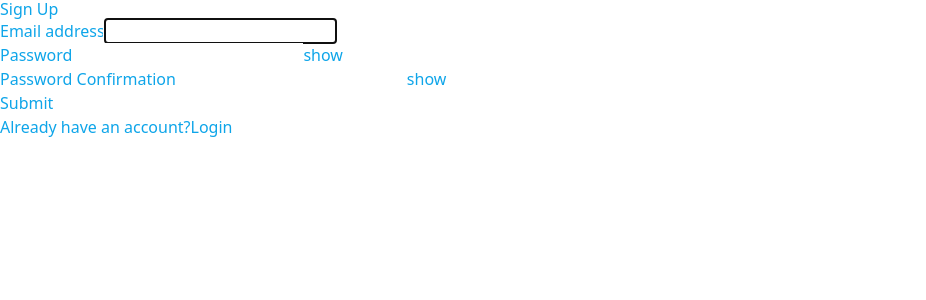
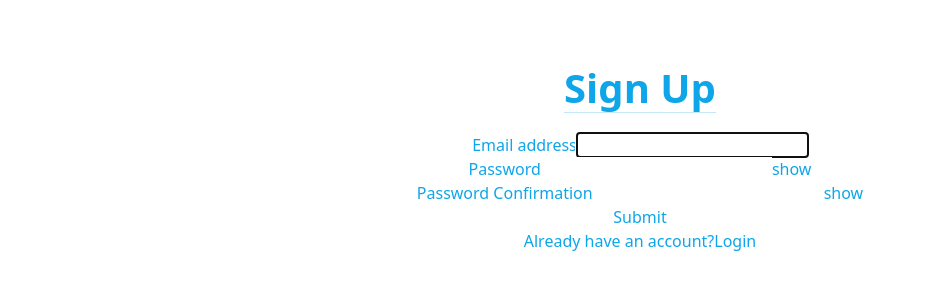
Before and after one commit to Chimwemwe-127001/book-appointment-frontend, a React (Create React App) app: page /signup in a window 1280 px wide. Shown: the top 300 px of the page, without its empty margins (0-926 px from the left). Built offline with nearby package versions, Linux system fonts and the light colour scheme; no server answers.

Commit message:
Feat: add style to the form container

```diff
--- a/src/App.css
+++ b/src/App.css
@@ -46,6 +46,25 @@
   background-color: rgba(128, 128, 128, 0.553);
 }
 
+.session-form {
+  display: flex;
+  flex-direction: column;
+  align-items: center;
+  justify-content: center;
+  margin: 5% auto;
+  text-align: center;
+}
+
+.session-form > .heading {
+  font-size: 40px;
+  font-weight: bold;
+  margin-bottom: 20px;
+}
+
+.session-form > .heading > hr {
+
+}
+
 @media screen and (min-width: 1024px) {
   .previous-btn {
     top: 330px;
--- a/src/components/navigation/SideBar.js
+++ b/src/components/navigation/SideBar.js
@@ -68,6 +68,7 @@ return (
       </div>
       <button type="button" onClick={handleLogout}>Logout</button>
     </div>
-)};
+  );
+};
 
 export default SideBar;
--- a/src/components/sessions/Signup.js
+++ b/src/components/sessions/Signup.js
@@ -47,13 +47,15 @@ const Signup = () => {
   };
 
   return (
-    <section>
+    <section className="session-form">
       <div className="heading">
         <h1>Sign Up</h1>
+        <hr />
       </div>
       <div className="errors">
         <p style={{ color: 'red' }}>{error}</p>
       </div>
+      <div className="form-container">
         <form onSubmit={(e) => handleSubmit(e)}>
           <div className="form-group">
             <label htmlFor="email">
@@ -79,6 +81,7 @@ const Signup = () => {
             <button type="submit">Submit</button>
           </div>
         </form>
+      </div>
       <div>
         <p>
           Already have an account?
```
Lines whose indentation alone changed are shown as unchanged.
